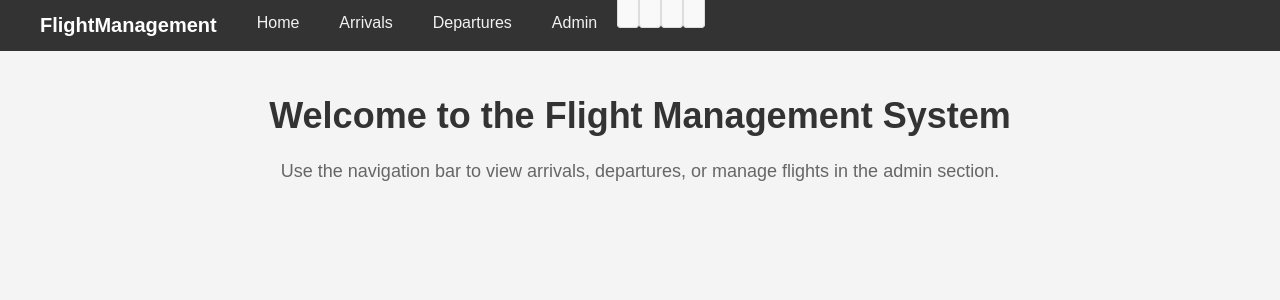
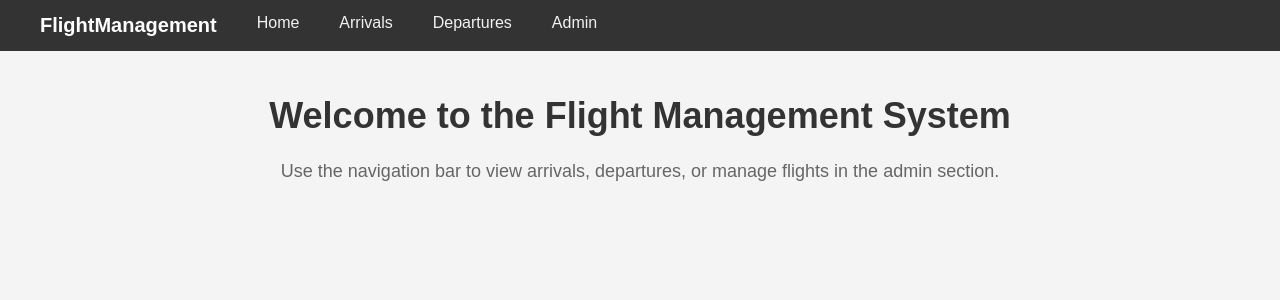
Before and after one commit to Zim67/frontend-project, a React (Create React App) app: page / in a window 1280 px wide. Shown: the top 300 px of the page. Built offline with nearby package versions, Linux system fonts and the light colour scheme.

Commit message:
fixed button borders showing for nav bar

```diff
--- a/src/components/styles.css
+++ b/src/components/styles.css
@@ -163,3 +163,8 @@ ul li button {
 ul li button:hover {
     background-color: #c82333;
 }
+
+.navbar ul li {
+    background: transparent;
+    border: none;
+}
```
